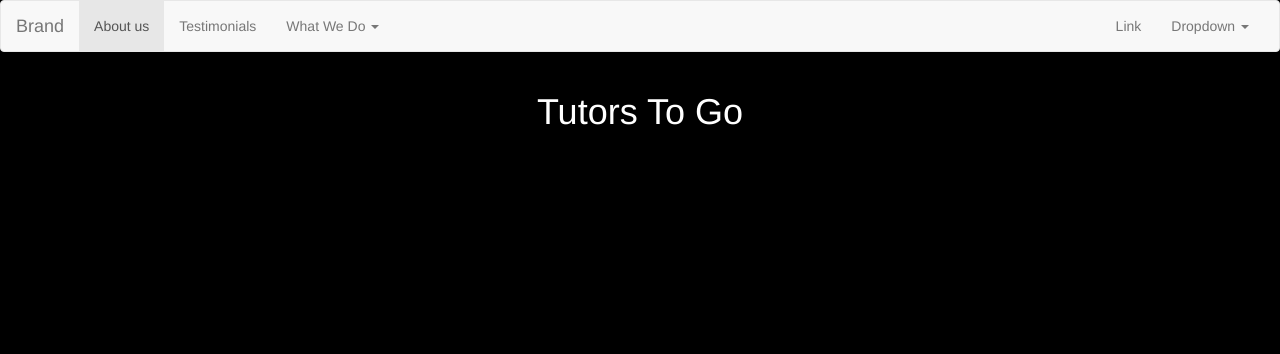
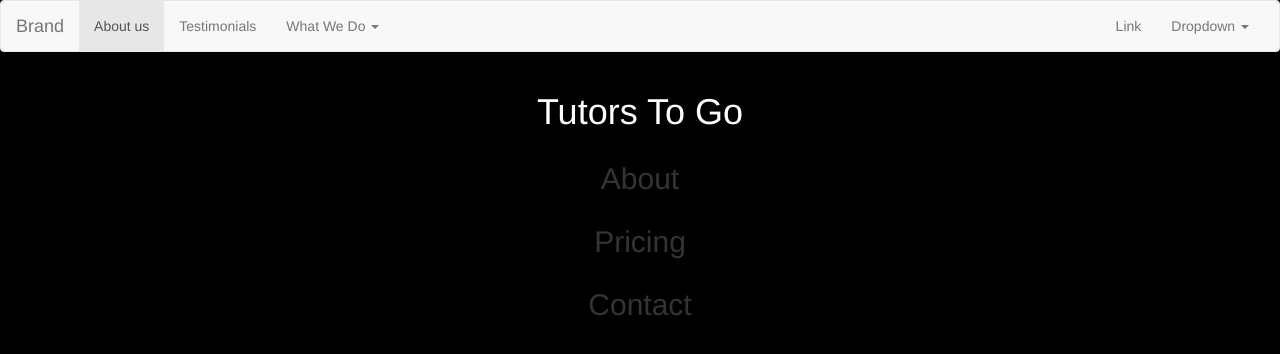
Before and after one commit to christophszcz/tutoringWebsite, a plain HTML site: page index.html in a window 1280 px wide. Drawn offline with nearby package versions, Linux system fonts and the light colour scheme.

Commit message:
Added section templates.

```diff
--- a/index.html
+++ b/index.html
@@ -57,13 +57,49 @@
     </div><!-- /.container-fluid -->
   </nav>
 
+  <!-- Main Section -->
+  <section>
     <div class="container">
       <div class="row">
         <div align="center">
           <h1 class="main-title">Tutors To Go</h1>
         </div>
+      </div><!-- .row -->
+    </div><!-- .container -->
+  </section>
+
+  <!-- About -->
+  <section>
+    <div class="container">
+      <div class="row">
+        <div align="center">
+          <h2>About</h2>
         </div>
+      </div><!-- .row -->
+    </div><!-- .container -->
+  </section>
+
+  <!-- Pricing -->
+  <section>
+    <div class="container">
+      <div class="row">
+        <div align="center">
+          <h2>Pricing</h2>
         </div>
+      </div><!-- .row -->
+    </div><!-- .container -->
+  </section>
+
+  <!-- Contact -->
+  <section>
+    <div class="container">
+      <div class="row">
+        <div align="center">
+          <h2>Contact</h2>
+        </div>
+      </div><!-- .row -->
+    </div><!-- .container -->
+  </section>
 
   <script src="https://ajax.googleapis.com/ajax/libs/jquery/2.1.3/jquery.min.js"></script>
   <script src="https://ajax.googleapis.com/ajax/libs/jqueryui/1.11.4/jquery-ui.min.js"></script>
```
Lines whose indentation alone changed are shown as unchanged.
